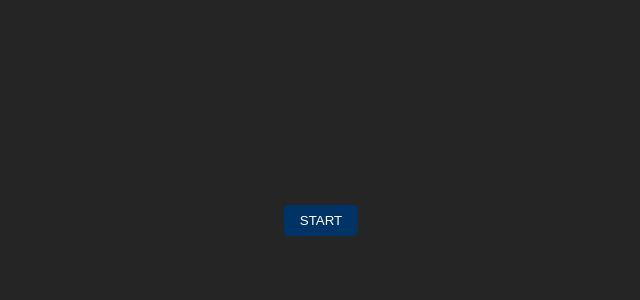
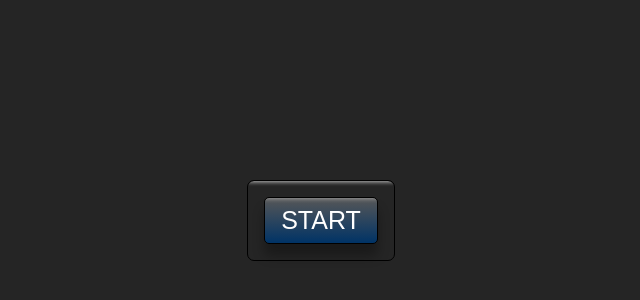
Before and after one commit to joelkwihangana/picture-in-picture, a plain HTML site: page index.html in a window 1280 px wide. Shown: the part 180-480 px from the top of the page, without its empty margins (319-959 px from the left). Drawn offline with Linux system fonts and the light colour scheme.

Commit message:
Styling button

```diff
--- a/style.css
+++ b/style.css
@@ -34,13 +34,24 @@ body{
     display: flex;
     justify-content: space-between;
     align-items: center;
+    border: 1px solid #000;
+    border-radius: 7px;
+    outline: none;
+    padding: 1rem;
+    box-shadow: inset 0 20px 4px -19px rgba(255, 255, 255, 0.7);
 }
 .button-container button{
     padding: 0.5rem 1rem;
-    border: none;
+    border: 1px solid #000;
+    outline: none;
     border-radius: 5px;
-    background-color: var(--dark-blue);
+    background: linear-gradient(to top,var(--dark-blue),#575757);
     color: var(--text-color);
     cursor: pointer;
     font-family: var(--myFont);
+    font-size: 25px;
+    box-shadow: inset 0 20px 4px -19px rgba(255, 255, 255, 0.4), 0 12px 12px 0 rgba(0, 0, 0, 0.3);
 }
+.button-container button:hover{
+    background: linear-gradient(to bottom,var(--dark-blue),#575757);
+}
```
